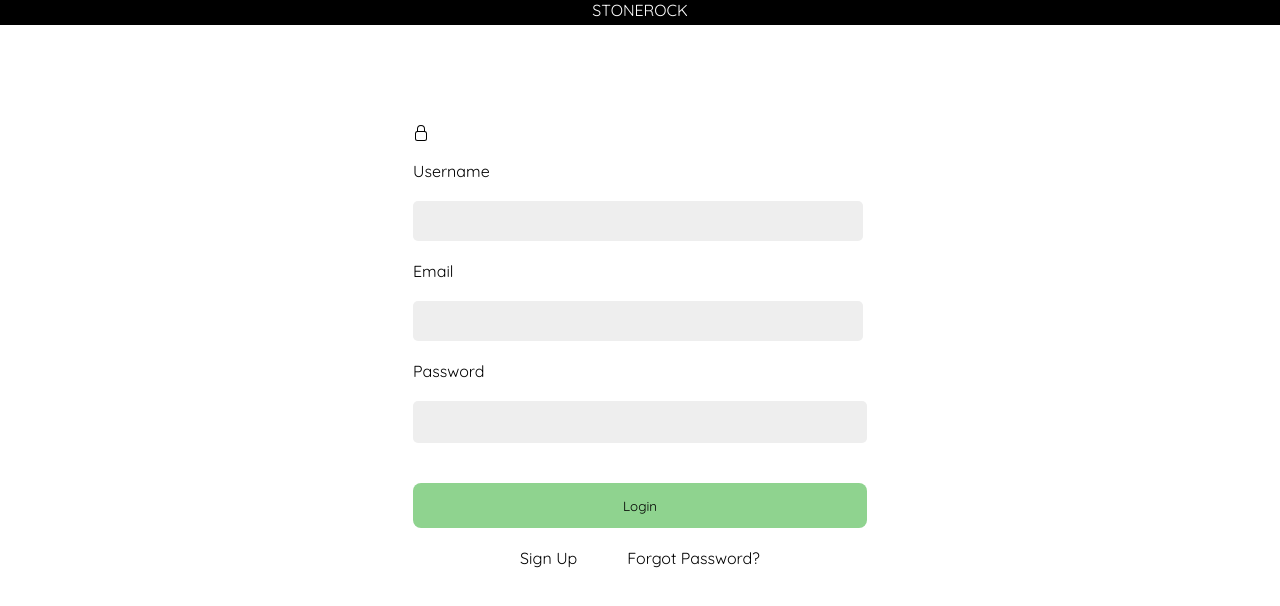
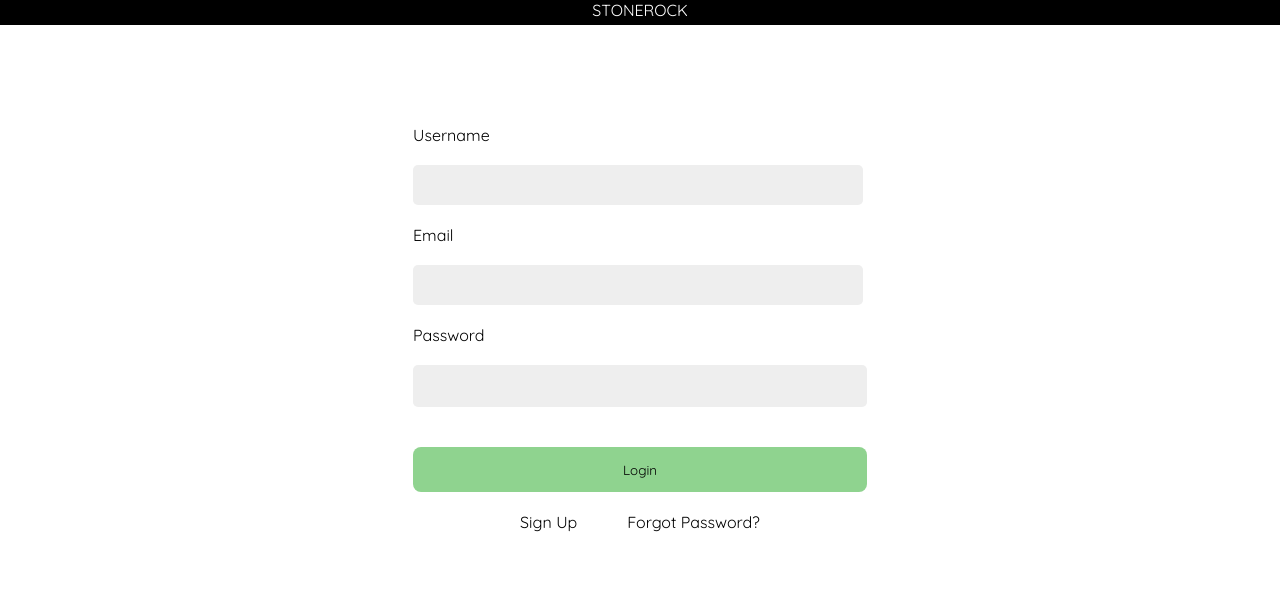
Before and after one commit to EmanFrancis/User-Authentication, a React (Vite) app in the folder francis-franchise/: page /login in a window 1280 px wide. Shown: the top 606 px of the page. Built offline with nearby package versions, Linux system fonts and the light colour scheme.

Commit message:
removed lock svg icon and css

```diff
--- a/francis-franchise/src/login/login.css
+++ b/francis-franchise/src/login/login.css
@@ -1,6 +1,4 @@
-svg{
-    position: right;
-}
+
 
 form{
 
--- a/francis-franchise/src/login/login.tsx
+++ b/francis-franchise/src/login/login.tsx
@@ -47,11 +47,6 @@ export default function Login()
    return(
      <form onSubmit={handleSubmit}>
 
-             {/* ICON */ }
-
-        <svg xmlns="http://www.w3.org/2000/svg" width="16" height="16" fill="currentColor" className="bi bi-lock" viewBox="0 0 16 16">
-        <path fill-rule="evenodd" d="M8 0a4 4 0 0 1 4 4v2.05a2.5 2.5 0 0 1 2 2.45v5a2.5 2.5 0 0 1-2.5 2.5h-7A2.5 2.5 0 0 1 2 13.5v-5a2.5 2.5 0 0 1 2-2.45V4a4 4 0 0 1 4-4M4.5 7A1.5 1.5 0 0 0 3 8.5v5A1.5 1.5 0 0 0 4.5 15h7a1.5 1.5 0 0 0 1.5-1.5v-5A1.5 1.5 0 0 0 11.5 7zM8 1a3 3 0 0 0-3 3v2h6V4a3 3 0 0 0-3-3"/>
-        </svg>
 
 
         {/* FORM */ }
```
